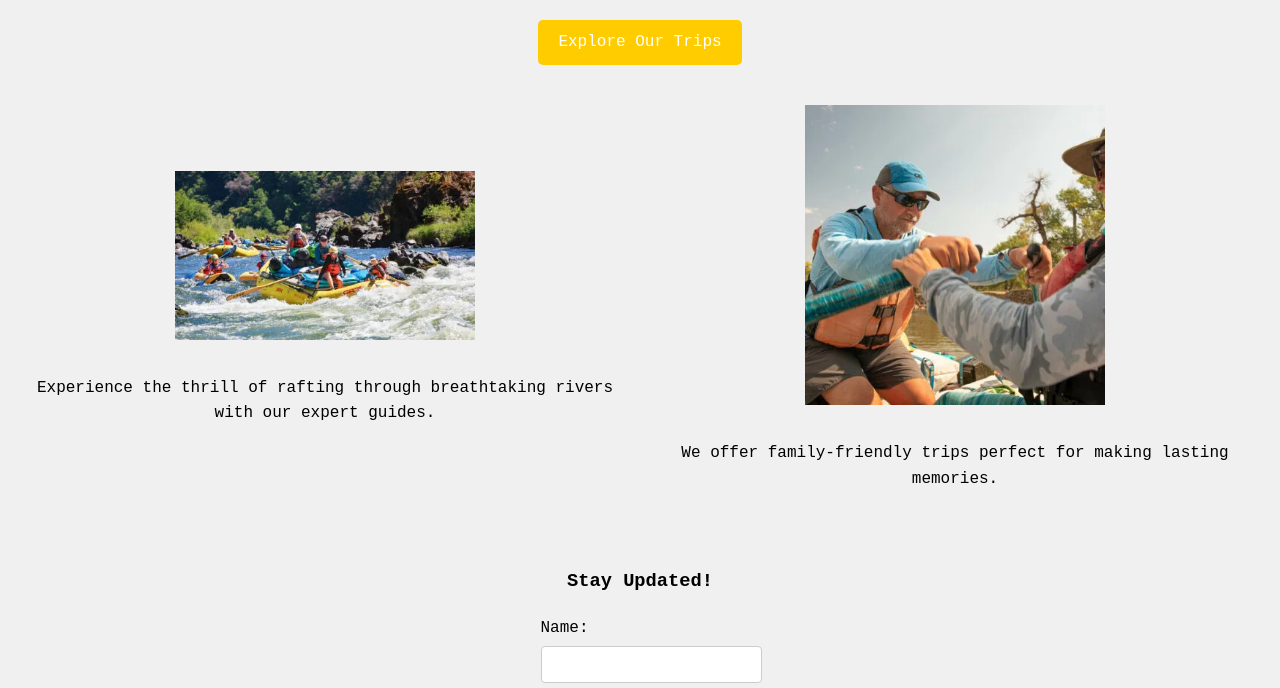
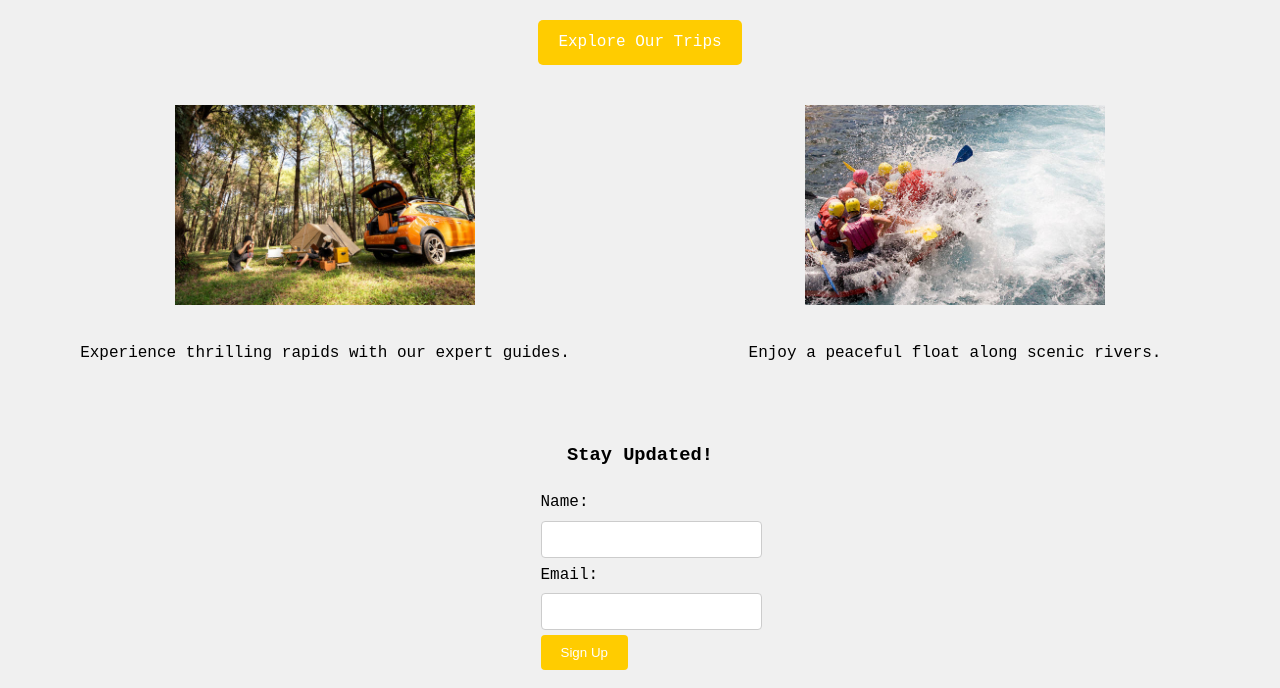
Before and after one commit to mclee3462/wdd130, a plain HTML site: page wrr/index.html in a window 1280 px wide. Shown: the part 1450-2138 px from the top of the page. Drawn offline with Linux system fonts and the light colour scheme.

Commit message:
modified:   wrr/index.html

```diff
--- a/wrr/index.html
+++ b/wrr/index.html
@@ -29,17 +29,16 @@
         <a href="trips.html" class="cta-button">Explore Our Trips</a>
     </section>
 
-    <!-- Grid Layout with Content -->
-    <section class="content-grid">
+    <div class="content-grid">
         <div>
-            <img src="images/adventure.jpg" alt="Adventure Experience">
-            <p>Experience the thrill of rafting through breathtaking rivers with our expert guides.</p>
+            <img src="images/rafting1.jpg" alt="Rafting through rapids">
+            <p>Experience thrilling rapids with our expert guides.</p>
         </div>
         <div>
-            <img src="images/family.jpg" alt="Family Fun">
-            <p>We offer family-friendly trips perfect for making lasting memories.</p>
+            <img src="images/rafting2.jpg" alt="Calm water rafting">
+            <p>Enjoy a peaceful float along scenic rivers.</p>
         </div>
-    </section>
+    </div>
 
     <!-- Newsletter Signup Form -->
     <section class="newsletter">
```
